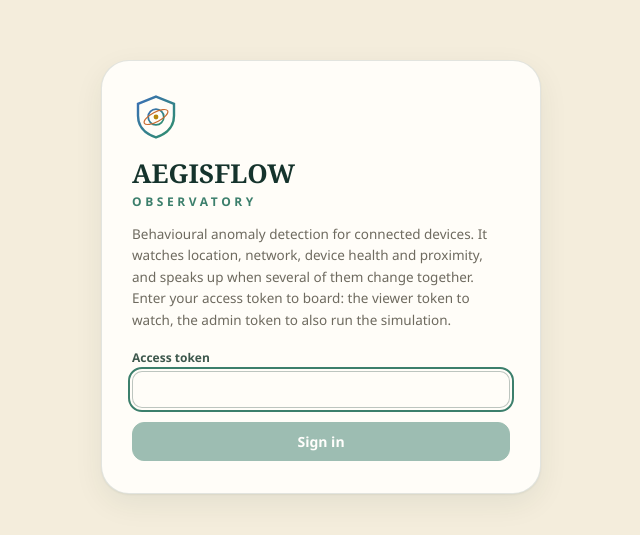
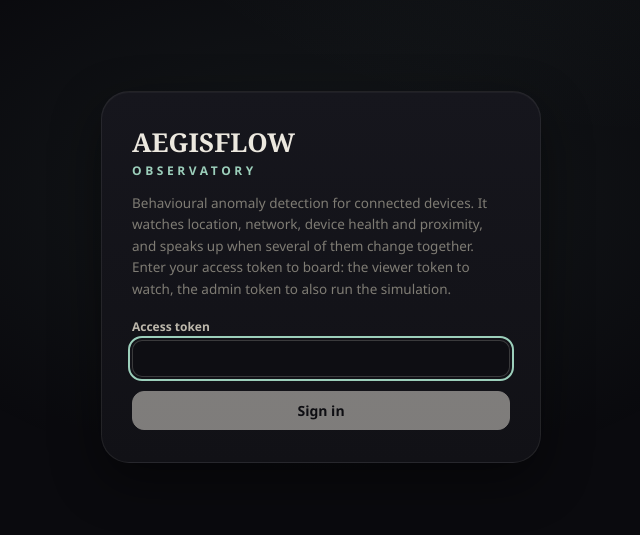
Before and after one commit to imansived/aegisflow, a React (Vite) app in the folder frontend/: page / in a window 1280 px wide. Shown: the part 123-658 px from the top of the page, without its empty margins (319-959 px from the left). Built offline with nearby package versions, Linux system fonts and the light colour scheme.

Commit message:
UI: premium dark theme (graphite, ivory, quiet sage); remove the shield logo everywhere

```diff
--- a/frontend/src/components/Login.tsx
+++ b/frontend/src/components/Login.tsx
@@ -1,6 +1,5 @@
 import { useState } from 'react'
 import { Api, ApiError } from '../api'
-import { Logo } from './TopBar'
 
 export function Login({ onLogin }: { onLogin: (token: string, role: 'admin' | 'viewer') => void }) {
   const [token, setToken] = useState('')
@@ -22,7 +21,6 @@ export function Login({ onLogin }: { onLogin: (token: string, role: 'admin' | 'v
     <main className="login">
       <div className="login-orbits" aria-hidden="true"><i /><i /><i /></div>
       <form className="login-card" onSubmit={submit}>
-        <Logo />
         <h1>AEGISFLOW <span>OBSERVATORY</span></h1>
         <p className="sub">Behavioural anomaly detection for connected devices. It watches location, network, device health and proximity, and speaks up when several of them change together. Enter your access token to board: the viewer token to watch, the admin token to also run the simulation.</p>
         <label className="field">Access token
--- a/frontend/src/components/TopBar.tsx
+++ b/frontend/src/components/TopBar.tsx
@@ -3,18 +3,6 @@ import type { LiveState } from '../live'
 import type { Status } from '../types'
 
 export type Mode = 'observe' | 'archive' | 'findings'
-
-export function Logo() {
-  return (
-    <svg className="logo" viewBox="0 0 40 40" aria-hidden="true">
-      <defs><linearGradient id="lg" x1="0" y1="0" x2="1" y2="1"><stop offset="0" stopColor="var(--sig-spatial)" /><stop offset="1" stopColor="var(--sig-device)" /></linearGradient></defs>
-      <path d="M20 3 35 9v10c0 9-6 15-15 18C11 34 5 28 5 19V9Z" fill="none" stroke="url(#lg)" strokeWidth="2" />
-      <circle cx="20" cy="20" r="6.5" fill="none" stroke="url(#lg)" strokeWidth="1.5" />
-      <ellipse cx="20" cy="20" rx="11" ry="4" fill="none" stroke="var(--sig-network)" strokeWidth="1" transform="rotate(-28 20 20)" />
-      <circle cx="20" cy="20" r="2" fill="var(--sig-proximity)" />
-    </svg>
-  )
-}
 
 export function TopBar({ mode, onMode, live, status, role, onLogout, onPalette }: {
   mode: Mode; onMode: (m: Mode) => void; live: LiveState; status: Status | null; role: string; onLogout: () => void; onPalette: () => void
@@ -28,7 +16,7 @@ export function TopBar({ mode, onMode, live, status, role, onLogout, onPalette }
 
   return (
     <header className="top">
-      <div className="brand"><Logo /><div><strong>AEGISFLOW</strong><span>OBSERVATORY</span></div></div>
+      <div className="brand"><div><strong>AEGISFLOW</strong><span>OBSERVATORY</span></div></div>
       <nav className="modes" aria-label="Sections">
         {MODES.map(([m, label]) => <button key={m} aria-current={mode === m ? 'page' : undefined} onClick={() => onMode(m)}>{label}</button>)}
       </nav>
--- a/frontend/src/styles.css
+++ b/frontend/src/styles.css
@@ -1,43 +1,43 @@
 /* AEGISFLOW: warm light theme, the same family as the portfolio (cream paper, deep green ink, sage accent, serif headings).
    Signals have fixed colours everywhere; severity is the status palette and is ALWAYS paired with a shape and a word. */
 :root {
-  color-scheme: light;
-  --bg: #f4eddc;
-  --card: #fffdf8;
-  --card2: #faf5e8;
-  --ink: #15332c;
-  --ink2: #3d574c;
-  --muted: #6e6a5f;
-  --accent: #3c7f6c;
-  --accent2: #5ea590;
-  --accent-soft: rgba(94, 165, 144, 0.16);
-  --line: rgba(21, 51, 44, 0.12);
-  --line-strong: rgba(21, 51, 44, 0.28);
-  --sig-spatial: #3b6fb6;
-  --sig-network: #c8692f;
-  --sig-device: #2f8f6b;
-  --sig-proximity: #b8860b;
-  --sev-normal: #7b786b;
-  --sev-low: #b8860b;
-  --sev-medium: #cf6a2b;
-  --sev-high: #c8383e;
-  --good: #2f8f6b;
-  --void: #fffdf8;
-  --shadow: 0 1px 2px rgba(21, 51, 44, 0.06), 0 10px 30px rgba(21, 51, 44, 0.07);
+  color-scheme: dark;
+  --bg: #0a0a0e;
+  --card: #121218;
+  --card2: #181820;
+  --ink: #ece8df;
+  --ink2: #bdb8ac;
+  --muted: #7f7c74;
+  --accent: #9ccfbb;
+  --accent2: #7fb8a2;
+  --accent-soft: rgba(156, 207, 187, 0.11);
+  --line: rgba(236, 232, 223, 0.08);
+  --line-strong: rgba(236, 232, 223, 0.2);
+  --sig-spatial: #7fa8dc;
+  --sig-network: #e08c5c;
+  --sig-device: #6fc7a3;
+  --sig-proximity: #dcb55a;
+  --sev-normal: #85827a;
+  --sev-low: #dcb55a;
+  --sev-medium: #e48f5e;
+  --sev-high: #f06b72;
+  --good: #6fc7a3;
+  --void: #121218;
+  --shadow: inset 0 1px 0 rgba(255, 255, 255, 0.04), 0 18px 50px rgba(0, 0, 0, 0.45);
   --serif: Georgia, 'Times New Roman', Cambria, serif;
   --sans: 'Segoe UI Variable Text', 'Segoe UI', system-ui, -apple-system, sans-serif;
   --mono: 'Cascadia Mono', ui-monospace, Consolas, monospace;
 }
 * { box-sizing: border-box; }
 html, body, #root { height: 100%; }
-body { margin: 0; color: var(--ink); font: 14px/1.5 var(--sans); background: var(--bg); }
+body { margin: 0; color: var(--ink); font: 14px/1.5 var(--sans); background: var(--bg) radial-gradient(900px 500px at 78% -8%, rgba(156, 207, 187, 0.07), transparent 65%) fixed; }
 button { font: inherit; color: inherit; }
 h1, h2, h3, h4, p, ul, ol, dl, dd, figure { margin: 0; padding: 0; }
 ul, ol { list-style: none; }
 :focus-visible { outline: 2px solid var(--accent); outline-offset: 2px; }
 .sr { position: absolute; width: 1px; height: 1px; overflow: hidden; clip: rect(0 0 0 0); white-space: nowrap; }
 kbd { font: 600 11px var(--mono); border: 1px solid var(--line-strong); border-bottom-width: 2px; border-radius: 5px; padding: 1px 6px; background: var(--card); }
-::-webkit-scrollbar { width: 8px; } ::-webkit-scrollbar-thumb { background: rgba(21, 51, 44, 0.2); border-radius: 8px; }
+::-webkit-scrollbar { width: 8px; } ::-webkit-scrollbar-thumb { background: rgba(236, 232, 223, 0.18); border-radius: 8px; }
 .sub { color: var(--muted); font-size: 12px; font-weight: 400; }
 .note { color: var(--ink2); font-size: 12.5px; margin-top: 8px; }
 .note.ok { color: var(--good); font-weight: 600; }
@@ -46,17 +46,17 @@ kbd { font: 600 11px var(--mono); border: 1px solid var(--line-strong); border-b
 .empty { color: var(--muted); padding: 22px 10px; text-align: center; }
 .empty.big { display: grid; gap: 14px; justify-items: center; padding: 60px 18px; }
 .chip { font: 600 11px var(--sans); padding: 2px 10px; border-radius: 999px; border: 1px solid var(--line-strong); color: var(--ink2); background: var(--card); }
-.chip.live { color: #fff; background: var(--good); border-color: var(--good); }
+.chip.live { color: #06140e; background: var(--good); border-color: var(--good); }
 .chip.role { color: var(--sev-low); border-color: var(--sev-low); }
 
 /* buttons and fields */
 .btn { background: var(--card); color: var(--ink); border: 1px solid var(--line-strong); border-radius: 12px; padding: 8px 14px; cursor: pointer; font-weight: 600; transition: background 0.15s, box-shadow 0.15s, transform 0.1s; }
 .btn:hover:not(:disabled) { background: var(--accent-soft); }
 .btn:active:not(:disabled) { transform: translateY(1px); }
-.btn.primary { background: var(--accent); color: #fff; border-color: var(--accent); }
-.btn.primary:hover:not(:disabled) { background: #336f5e; box-shadow: 0 6px 18px rgba(60, 127, 108, 0.35); }
+.btn.primary { background: var(--ink); color: #0a0a0e; border-color: var(--ink); }
+.btn.primary:hover:not(:disabled) { background: #fff; box-shadow: 0 6px 18px rgba(156, 207, 187, 0.25); }
 .btn.danger { color: var(--sev-high); border-color: var(--sev-high); }
-.btn.danger:hover:not(:disabled) { background: rgba(200, 56, 62, 0.1); }
+.btn.danger:hover:not(:disabled) { background: rgba(240, 107, 114, 0.12); }
 .btn:disabled { opacity: 0.5; cursor: not-allowed; }
 .ghost, .iconbtn { background: var(--card); border: 1px solid var(--line-strong); border-radius: 999px; padding: 6px 14px; cursor: pointer; color: var(--ink2); font-weight: 600; }
 .ghost:hover, .iconbtn:hover { background: var(--accent-soft); }
@@ -66,7 +66,7 @@ kbd { font: 600 11px var(--mono); border: 1px solid var(--line-strong); border-b
 .field input[type='range'] { padding: 0; accent-color: var(--accent); }
 .seg { display: inline-flex; background: var(--card2); border: 1px solid var(--line); border-radius: 999px; padding: 3px; }
 .seg button { background: none; border: 0; border-radius: 999px; padding: 5px 13px; cursor: pointer; color: var(--muted); font-weight: 600; }
-.seg button[aria-selected='true'], .seg button[aria-pressed='true'] { background: var(--card); color: var(--ink); box-shadow: 0 1px 3px rgba(21, 51, 44, 0.15); }
+.seg button[aria-selected='true'], .seg button[aria-pressed='true'] { background: var(--card); color: var(--ink); box-shadow: 0 1px 3px rgba(0, 0, 0, 0.4); }
 .seg.small { margin-bottom: 10px; }
 .count { font: 700 10px var(--sans); font-style: normal; margin-left: 6px; padding: 1px 6px; border-radius: 9px; background: var(--sev-high); color: #fff; }
 .state { font: 600 11px var(--sans); padding: 1px 9px; border: 1px solid var(--line-strong); border-radius: 999px; color: var(--muted); background: var(--card); }
@@ -100,7 +100,7 @@ kbd { font: 600 11px var(--mono); border: 1px solid var(--line-strong); border-b
 .modes { display: flex; gap: 2px; background: var(--card2); border: 1px solid var(--line); padding: 3px; border-radius: 999px; }
 .modes button { background: none; border: 0; padding: 6px 16px; border-radius: 999px; cursor: pointer; color: var(--muted); font-weight: 600; }
 .modes button:hover { color: var(--ink); }
-.modes button[aria-current='page'] { background: var(--accent); color: #fff; }
+.modes button[aria-current='page'] { background: var(--card); color: var(--ink); box-shadow: 0 0 0 1px var(--line-strong), 0 2px 10px rgba(0,0,0,.4); }
 .palette-btn { display: inline-flex; align-items: center; gap: 10px; padding: 6px 8px 6px 14px; background: var(--card2); border: 1px solid var(--line); border-radius: 999px; color: var(--muted); cursor: pointer; flex: 0 1 220px; min-width: 0; overflow: hidden; white-space: nowrap; justify-content: space-between; }
 .palette-btn span { overflow: hidden; text-overflow: ellipsis; }
 .palette-btn:hover { border-color: var(--line-strong); }
@@ -127,40 +127,40 @@ kbd { font: 600 11px var(--mono); border: 1px solid var(--line-strong); border-b
 .deck-body h3 b { color: var(--accent); }
 .inspector h2 { font: 600 24px var(--serif); }
 .inspector h2 .sub { margin-left: 6px; }
-.stage { position: relative; min-height: 0; border: 1px solid var(--line); border-radius: 28px; overflow: hidden; background: radial-gradient(700px 420px at 50% 52%, #ffffff, var(--card2)); box-shadow: var(--shadow); }
+.stage { position: relative; min-height: 0; border: 1px solid var(--line); border-radius: 28px; overflow: hidden; background: radial-gradient(700px 420px at 50% 52%, #1c1c26, #0e0e13); box-shadow: var(--shadow); }
 .floor { position: absolute; left: 0; right: 0; top: 0; bottom: 104px; width: 100%; height: calc(100% - 104px); }
 .stage-empty { position: absolute; inset: 0; display: grid; place-items: center; }
 .standby { position: absolute; left: 0; right: 0; bottom: 120px; display: flex; justify-content: center; pointer-events: none; z-index: 3; }
 .standby p { background: var(--card); border: 1px solid var(--line-strong); border-radius: 999px; padding: 8px 18px; color: var(--ink2); box-shadow: var(--shadow); }
 
 /* floor drawing */
-.floor-grid line { stroke: rgba(21, 51, 44, 0.08); stroke-width: 0.12; }
-.vol-floor { fill: rgba(94, 165, 144, 0.07); stroke: rgba(21, 51, 44, 0.12); stroke-width: 0.2; }
-.vol-side { stroke: rgba(21, 51, 44, 0.22); stroke-width: 0.15; }
-.vol-top { fill: rgba(94, 165, 144, 0.22); stroke: var(--accent); stroke-width: 0.3; }
-.vol.hot .vol-floor { fill: rgba(200, 56, 62, 0.08); stroke: rgba(200, 56, 62, 0.4); }
-.vol.hot .vol-side { stroke: rgba(200, 56, 62, 0.5); }
-.vol.hot .vol-top { fill: rgba(200, 56, 62, 0.2); stroke: var(--sev-high); }
+.floor-grid line { stroke: rgba(236, 232, 223, 0.06); stroke-width: 0.12; }
+.vol-floor { fill: rgba(156, 207, 187, 0.05); stroke: rgba(236, 232, 223, 0.1); stroke-width: 0.2; }
+.vol-side { stroke: rgba(236, 232, 223, 0.2); stroke-width: 0.15; }
+.vol-top { fill: rgba(156, 207, 187, 0.13); stroke: var(--accent); stroke-width: 0.3; }
+.vol.hot .vol-floor { fill: rgba(240, 107, 114, 0.08); stroke: rgba(240, 107, 114, 0.45); }
+.vol.hot .vol-side { stroke: rgba(240, 107, 114, 0.55); }
+.vol.hot .vol-top { fill: rgba(240, 107, 114, 0.2); stroke: var(--sev-high); }
 .vol-label { font: 600 2.6px var(--sans); letter-spacing: 0.2px; fill: var(--ink); pointer-events: none; }
 .vol.hot .vol-label { fill: var(--sev-high); }
 .trail { fill: none; stroke: var(--ink); stroke-width: 0.35; stroke-linecap: round; stroke-linejoin: round; opacity: 0.45; stroke-dasharray: 1.2 1.2; }
 .beacon { cursor: pointer; outline: none; }
 .beacon .foot { fill: color-mix(in srgb, var(--c) 20%, transparent); stroke: var(--c); stroke-width: 0.3; }
 .beacon .stem { stroke: var(--c); stroke-width: 0.3; opacity: 0.8; }
-.beacon .head { fill: var(--c); stroke: #fff; stroke-width: 0.45; transform-box: fill-box; transform-origin: center; transition: transform 0.15s; }
+.beacon .head { fill: var(--c); stroke: var(--card); stroke-width: 0.45; transform-box: fill-box; transform-origin: center; transition: transform 0.15s; }
 .beacon:hover .head, .beacon:focus-visible .head, .beacon.sel .head { transform: scale(1.5); }
 .beacon:focus-visible .foot { stroke: var(--ink); stroke-width: 0.6; }
-.beacon .tag { font: 700 3px var(--sans); fill: var(--ink); paint-order: stroke; stroke: #fff; stroke-width: 1px; text-anchor: middle; pointer-events: none; }
+.beacon .tag { font: 700 3px var(--sans); fill: var(--ink); paint-order: stroke; stroke: var(--card); stroke-width: 1px; text-anchor: middle; pointer-events: none; }
 .beacon .halo { fill: none; stroke: var(--ink); stroke-width: 0.35; stroke-dasharray: 1.6 1.2; animation: dash 1.2s linear infinite; }
 .beacon .ping { fill: none; stroke: var(--sev-high); stroke-width: 0.45; transform-box: fill-box; transform-origin: center; animation: ping 1.8s ease-out infinite; }
 .spire-base { stroke: var(--c); stroke-width: 1.2; stroke-linecap: round; opacity: 0.25; }
 .spire-cap { fill: var(--c); opacity: 0.35; }
 .spire.on .spire-base, .spire.on .spire-cap { opacity: 1; }
-.weave { fill: rgba(21, 51, 44, 0.07); stroke: var(--ink); stroke-width: 0.35; stroke-dasharray: 1.4 1; animation: dash 1s linear infinite; }
+.weave { fill: rgba(236, 232, 223, 0.07); stroke: var(--ink); stroke-width: 0.35; stroke-dasharray: 1.4 1; animation: dash 1s linear infinite; }
 .beam { stroke: var(--c); stroke-width: 0.4; stroke-dasharray: 1.6 1.2; animation: dash 0.7s linear infinite; }
 
 /* calibration */
-.boot { position: absolute; inset: 0; z-index: 8; display: grid; place-content: center; justify-items: center; gap: 12px; text-align: center; padding: 24px; background: rgba(250, 245, 232, 0.94); }
+.boot { position: absolute; inset: 0; z-index: 8; display: grid; place-content: center; justify-items: center; gap: 12px; text-align: center; padding: 24px; background: rgba(10, 10, 14, 0.93); }
 .boot-core { position: relative; width: 200px; height: 200px; }
 .boot-core svg { width: 100%; height: 100%; }
 .boot-track { fill: none; stroke: var(--line); stroke-width: 8; }
@@ -199,13 +199,13 @@ kbd { font: 600 11px var(--mono); border: 1px solid var(--line-strong); border-b
 .card-btn .top .state, .card-btn .top .meta:last-child { margin-left: auto; }
 .card-btn .why { color: var(--ink2); font-size: 13px; }
 .meta, .card-btn .meta { color: var(--muted); font-size: 12px; }
-.bar { height: 6px; background: rgba(21, 51, 44, 0.1); border-radius: 99px; overflow: hidden; }
+.bar { height: 6px; background: rgba(236, 232, 223, 0.1); border-radius: 99px; overflow: hidden; }
 .bar i { display: block; height: 100%; background: var(--c, var(--sev-normal)); border-radius: 99px; }
 
 /* inspector */
 .ring { margin: 4px auto 6px; display: block; --core: var(--accent); }
 .ring svg { width: 100%; height: 100%; overflow: visible; }
-.arc-track { fill: none; stroke: rgba(21, 51, 44, 0.1); stroke-width: 9; stroke-linecap: round; }
+.arc-track { fill: none; stroke: rgba(236, 232, 223, 0.1); stroke-width: 9; stroke-linecap: round; }
 .arc { fill: none; stroke-width: 9; stroke-linecap: round; transition: stroke-dasharray 0.7s cubic-bezier(0.2, 0.8, 0.2, 1); }
 .ring-lock { fill: none; stroke: var(--line); stroke-width: 0.8; stroke-dasharray: 2 7; transform-origin: 100px 100px; }
 .ring-lock.inner { stroke-dasharray: 1 5; }
@@ -217,7 +217,7 @@ kbd { font: 600 11px var(--mono); border: 1px solid var(--line-strong); border-b
 .legend-signals li { display: grid; grid-template-columns: 12px 92px 1fr 40px; align-items: center; gap: 8px; opacity: 0.6; font-size: 13px; }
 .legend-signals li.on { opacity: 1; }
 .legend-signals .swatch { width: 10px; height: 10px; border-radius: 3px; background: var(--c); }
-.legend-signals .meter { height: 6px; background: rgba(21, 51, 44, 0.1); border-radius: 99px; overflow: hidden; }
+.legend-signals .meter { height: 6px; background: rgba(236, 232, 223, 0.1); border-radius: 99px; overflow: hidden; }
 .legend-signals .meter i { display: block; height: 100%; background: var(--c); border-radius: 99px; transition: width 0.5s; }
 .legend-signals b { font: 700 12px var(--sans); text-align: right; }
 .why { border: 1px solid var(--line); border-left: 4px solid var(--c); border-radius: 16px; padding: 12px 14px; background: var(--card2); }
@@ -241,12 +241,12 @@ kbd { font: 600 11px var(--mono); border: 1px solid var(--line-strong); border-b
 .ribbon .rt { fill: var(--muted); font: 10px var(--sans); }
 .flare { cursor: pointer; outline: none; }
 .flare line { stroke: var(--c); stroke-width: 1; opacity: 0.55; }
-.flare circle { fill: var(--c); stroke: #fff; stroke-width: 2; }
-.flare text { fill: var(--ink); font: 700 10px var(--sans); paint-order: stroke; stroke: #fff; stroke-width: 3px; }
+.flare circle { fill: var(--c); stroke: var(--card); stroke-width: 2; }
+.flare text { fill: var(--ink); font: 700 10px var(--sans); paint-order: stroke; stroke: var(--card); stroke-width: 3px; }
 
 /* command palette */
-.palette-wrap { position: fixed; inset: 0; z-index: 50; display: grid; justify-items: center; align-content: start; padding-top: 14vh; background: rgba(21, 51, 44, 0.35); }
-.palette { width: min(620px, calc(100% - 28px)); background: var(--card); border: 1px solid var(--line-strong); border-radius: 22px; box-shadow: 0 24px 80px rgba(21, 51, 44, 0.35); overflow: hidden; }
+.palette-wrap { position: fixed; inset: 0; z-index: 50; display: grid; justify-items: center; align-content: start; padding-top: 14vh; background: rgba(3, 3, 6, 0.65); }
+.palette { width: min(620px, calc(100% - 28px)); background: var(--card); border: 1px solid var(--line-strong); border-radius: 22px; box-shadow: 0 24px 80px rgba(3, 3, 6, 0.65); overflow: hidden; }
 .palette input { width: 100%; padding: 16px 20px; background: none; border: 0; border-bottom: 1px solid var(--line); color: var(--ink); font: 16px var(--sans); outline: none; }
 .palette ul { max-height: 52vh; overflow: auto; padding: 6px; }
 .palette li { display: flex; justify-content: space-between; gap: 14px; padding: 10px 14px; border-radius: 12px; cursor: pointer; }
@@ -326,3 +326,16 @@ body, .kpis dd, .tile .value, .ring-score, .boot-pct, .readouts dd, .inspector h
 /* `top` and `why` are also names of the top bar and the inspector's explanation: undo those styles inside cards */
 .card-btn .top { background: none; border: 0; padding: 0; gap: 8px; }
 .card-btn .why { background: none; border: 0; padding: 0; border-radius: 0; }
+
+/* premium finish: graphite surfaces with a hairline highlight, ivory primary actions, quiet sage accent */
+.card, .rail, .deck, .tile, .login-card, .palette { background: linear-gradient(180deg, #16161d, #111116); }
+.top { background: rgba(14, 14, 19, 0.85); backdrop-filter: blur(12px); }
+.card-btn, .readouts div, .why { background: rgba(255, 255, 255, 0.03); }
+.card-btn:hover, .card-btn[aria-pressed='true'] { background: rgba(156, 207, 187, 0.1); }
+.field input, .field select { background: #0e0e13; }
+.palette input { color: var(--ink); }
+.ring-score { fill: var(--ink); }
+.tooltip { background: var(--ink); color: #0a0a0e; }
+.standby p, .ribbon { background: #121218; }
+.login-card h1 span, .brand span { color: var(--accent); }
+.login { background: radial-gradient(700px 420px at 50% 40%, rgba(156, 207, 187, 0.08), transparent 70%); }
```
Also changed, not shown: 2 other files (tests, documents, lock files or other folders).
